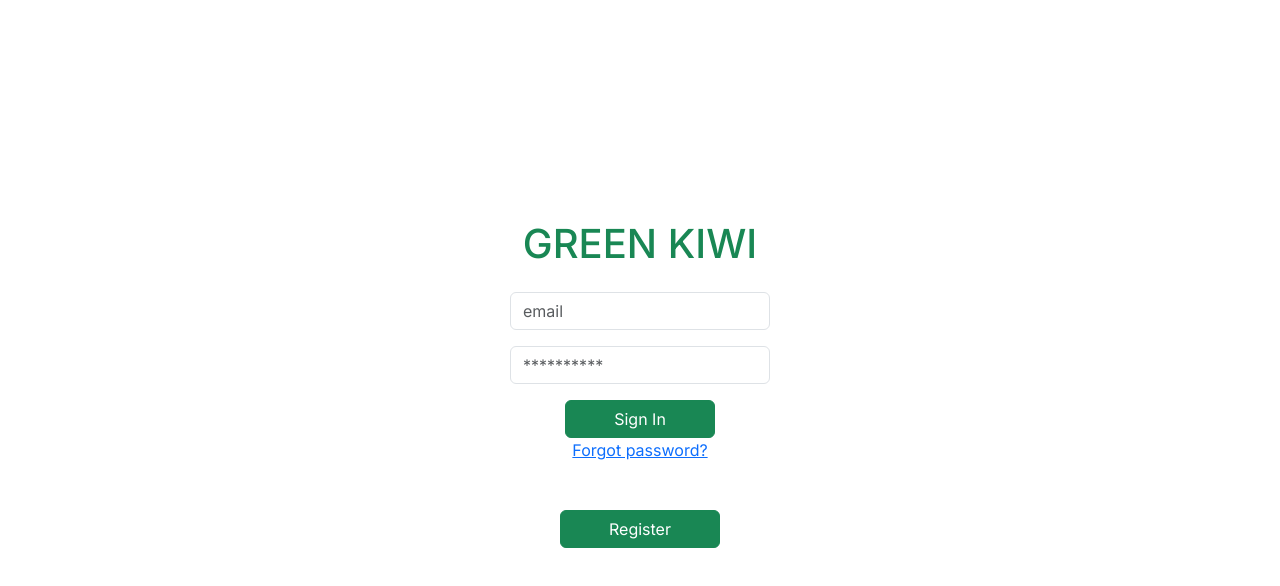
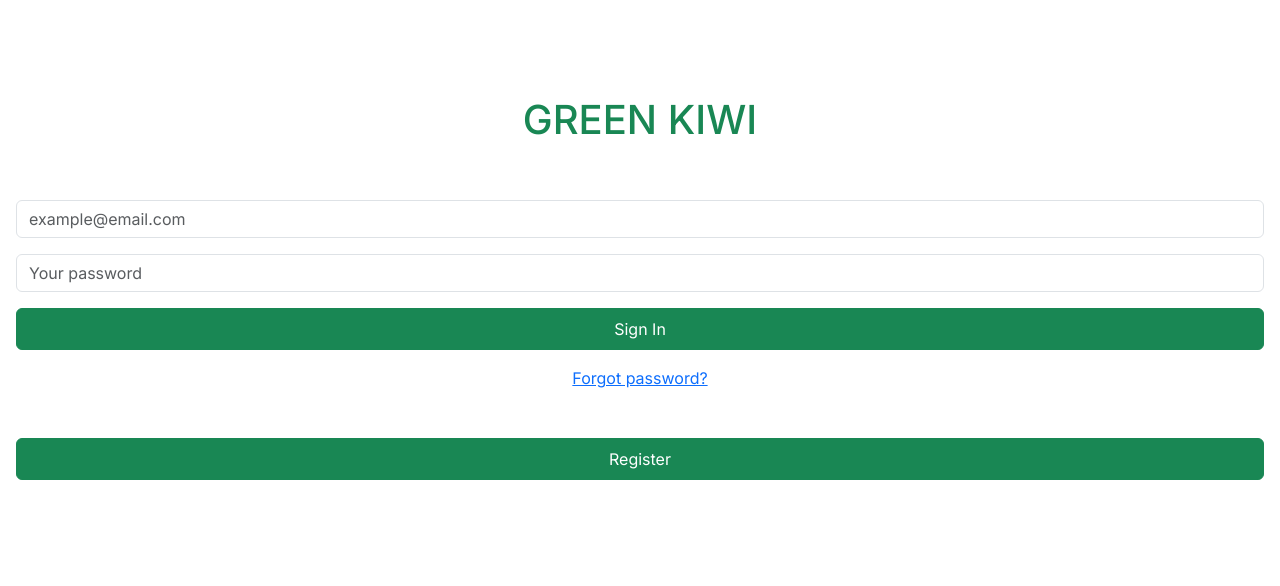
Before and after one commit to Seongrok-Shin/govhack2023_frontend, a Next.js app: page /login in a window 1280 px wide. Shown: the top 586 px of the page. Built offline with nearby package versions, Linux system fonts and the light colour scheme; no server answers; a web font is replaced by a local one.

Commit message:
[Update] Updating login page design.

```diff
--- a/src/app/login/page.js
+++ b/src/app/login/page.js
@@ -35,13 +35,14 @@ export default function Login() {
   };
 
   return (
-    <form className="position-absolute top-50 start-50 translate-middle">
-      <h1 className="text-center source_sans py-3 text-success">GREEN KIWI</h1>
+    <div className="d-flex justify-content-center align-items-center">
+      <form className="px-3 pt-5 w-100">
+        <h1 className="text-center source_sans py-5 text-success">GREEN KIWI</h1>
         <div className="form-group">
           <input
             id="email"
             type="text"
-          placeholder="email"
+            placeholder="example@email.com"
             className="form-control"
             onChange={(event) => setUser({ ...user, email: event.target.value })}
           />
@@ -50,7 +51,7 @@ export default function Login() {
           <input
             id="password"
             type="password"
-          placeholder="**********"
+            placeholder="Your password"
             className="form-control"
             onChange={(event) =>
               setUser({ ...user, password: event.target.value })
@@ -59,19 +60,19 @@ export default function Login() {
         </div>
         <div className="form-group d-flex justify-content-center">
           <button
-          className="btn btn-success px-5"
+            className="btn btn-success d-block w-100 p-2"
             type="button"
             onClick={loginSubmit}
           >
             Sign In
           </button>
         </div>
-      <div className="fs-6 text-center">
+        <div className="fs-6 pt-3 text-center">
           <Link href="/forgot">Forgot password?</Link>
         </div>
         <div className="form-group d-flex justify-content-center py-5">
           <button
-          className="btn btn-success px-5"
+            className="btn btn-success d-block w-100 p-2 px-5"
             type="button"
             onClick={loginSubmit}
           >
@@ -79,6 +80,7 @@ export default function Login() {
           </button>
         </div>
       </form>
+    </div>
   );
 }
 
```
Lines whose indentation alone changed are shown as unchanged.
